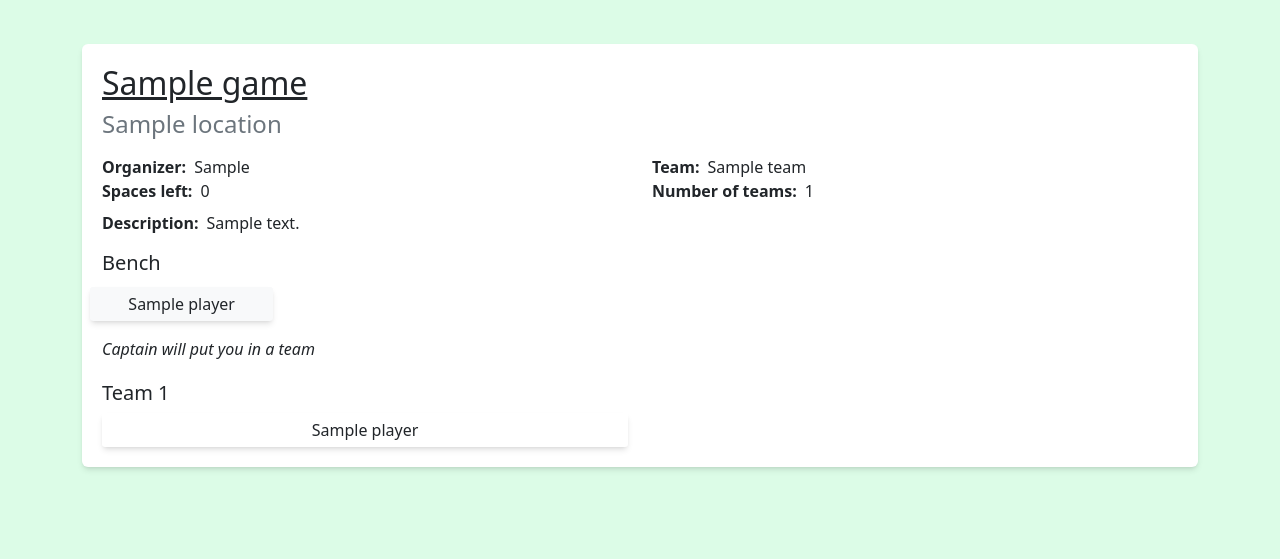
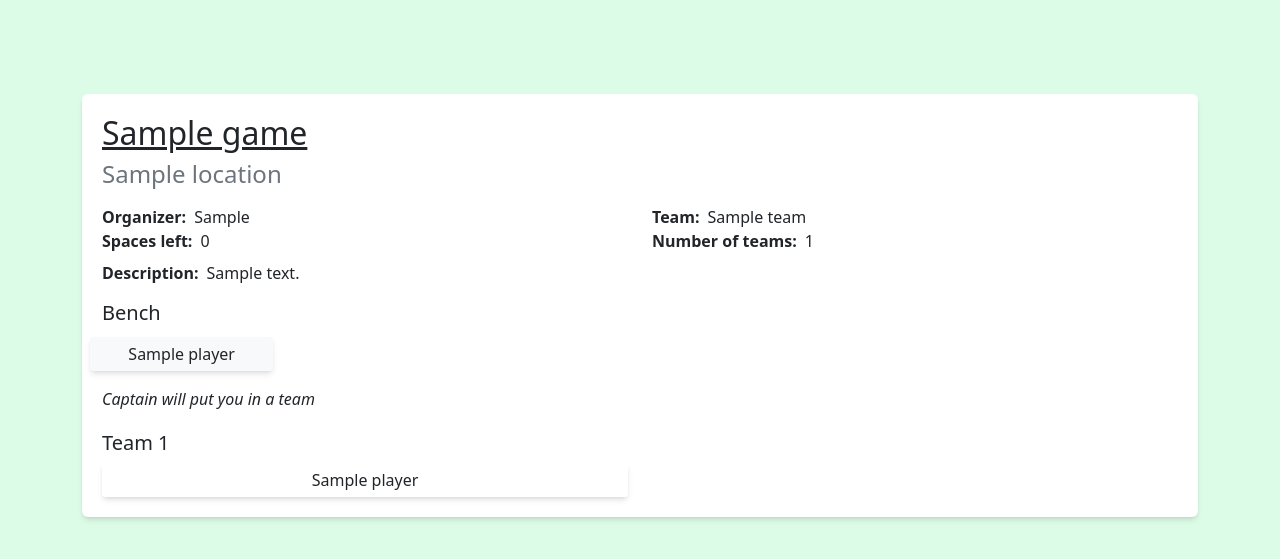
Before and after one commit to toanhminh0412/soccer_app, a Django app: template soccer_app/templates/soccer/game_detail.html in a window 1280 px wide. Shown: the part 56-615 px from the top of the page. Run offline with Django 4.2, Linux system fonts and the light colour scheme; the template is opened without the code that fills it: most values are stand-ins (such as "Sample title", 1, 10 or a date in 2020); some libraries are stand-ins or nearby versions.

Commit message:
Add more margin top to game details

```diff
--- a/soccer_app/templates/soccer/game_detail.html
+++ b/soccer_app/templates/soccer/game_detail.html
@@ -2,7 +2,7 @@
 {% load soccer_extras %}
 {% block title %}{{ game.name }}{% endblock %}
 {% block content %}
-<div class="container mt-100">
+<div class="container mt-150">
     <div class="box-container">
         <h2 class="text-underline">{{ game.name }}</h1>
         <h4 class="text-muted">{{ game.location }}</h4>
```
